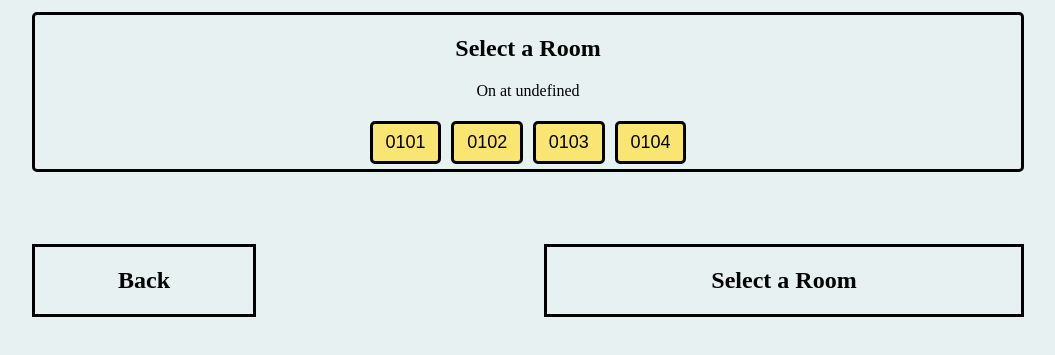
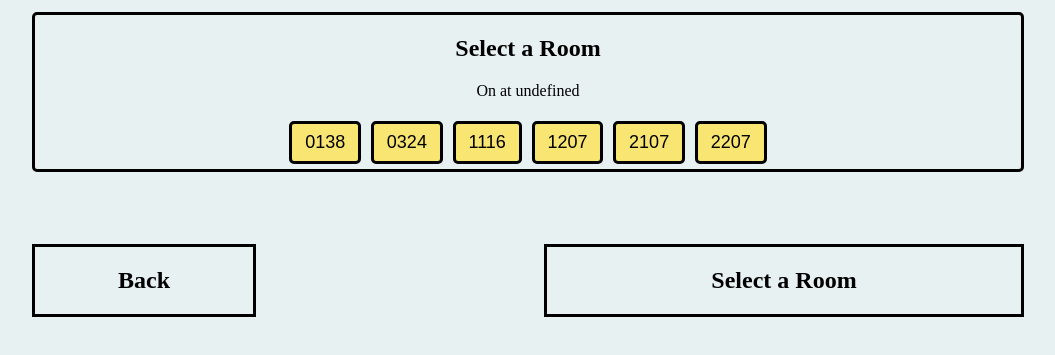
Before and after one commit to ebwinters/CMSC434Project, a plain HTML site: page pages/student/study_space/available_rooms.html in a window 1280 px wide. Shown: the part 113-468 px from the top of the page, without its empty margins (96-1151 px from the left). Drawn offline with Linux system fonts and the light colour scheme.

Commit message:
add real rooms

```diff
--- a/js/student/study_space/available_rooms.js
+++ b/js/student/study_space/available_rooms.js
@@ -54,7 +54,7 @@ function cleanCookieData(data) {
 }
 
 function getAvailableRooms() {
-    var rooms = ['0101', '0102', '0103', '0104'];
+    var rooms = ['0138', '0324', '1116', '1207', '2107', '2207'];
     var taken = [];
     let roomsString = "";
     const cookies = getTakenRoomCookieData();
```
Also changed, not shown: pages/student/study_space/study_space.html (+0 -27 lines).
